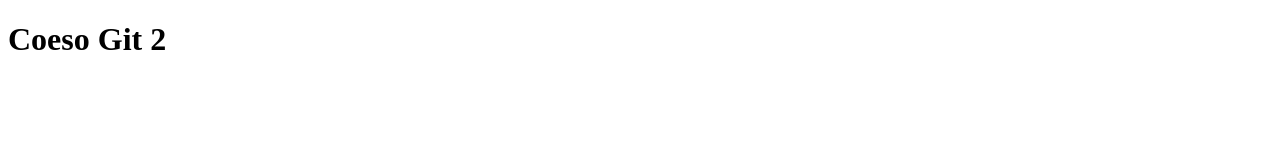
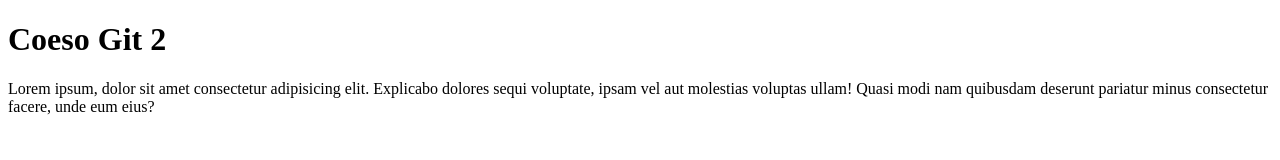
Before and after one commit to FlyingSardone/LearingGitHub001, a plain HTML site: page index.html in a window 1280 px wide. Drawn offline with Linux system fonts and the light colour scheme.

Commit message:
lorem ipsum

```diff
--- a/index.html
+++ b/index.html
@@ -1,11 +1,17 @@
 <!DOCTYPE html>
 <html lang="en">
+
 <head>
     <meta charset="UTF-8">
     <meta name="viewport" content="width=device-width, initial-scale=1.0">
     <title>Corso GIT</title>
 </head>
+
 <body>
     <h1>Coeso Git 2</h1>
+    <p>Lorem ipsum, dolor sit amet consectetur adipisicing elit. Explicabo dolores sequi voluptate, ipsam vel aut
+        molestias voluptas ullam! Quasi modi nam quibusdam deserunt pariatur minus consectetur facere, unde eum eius?
+    </p>
 </body>
+
 </html>
```
